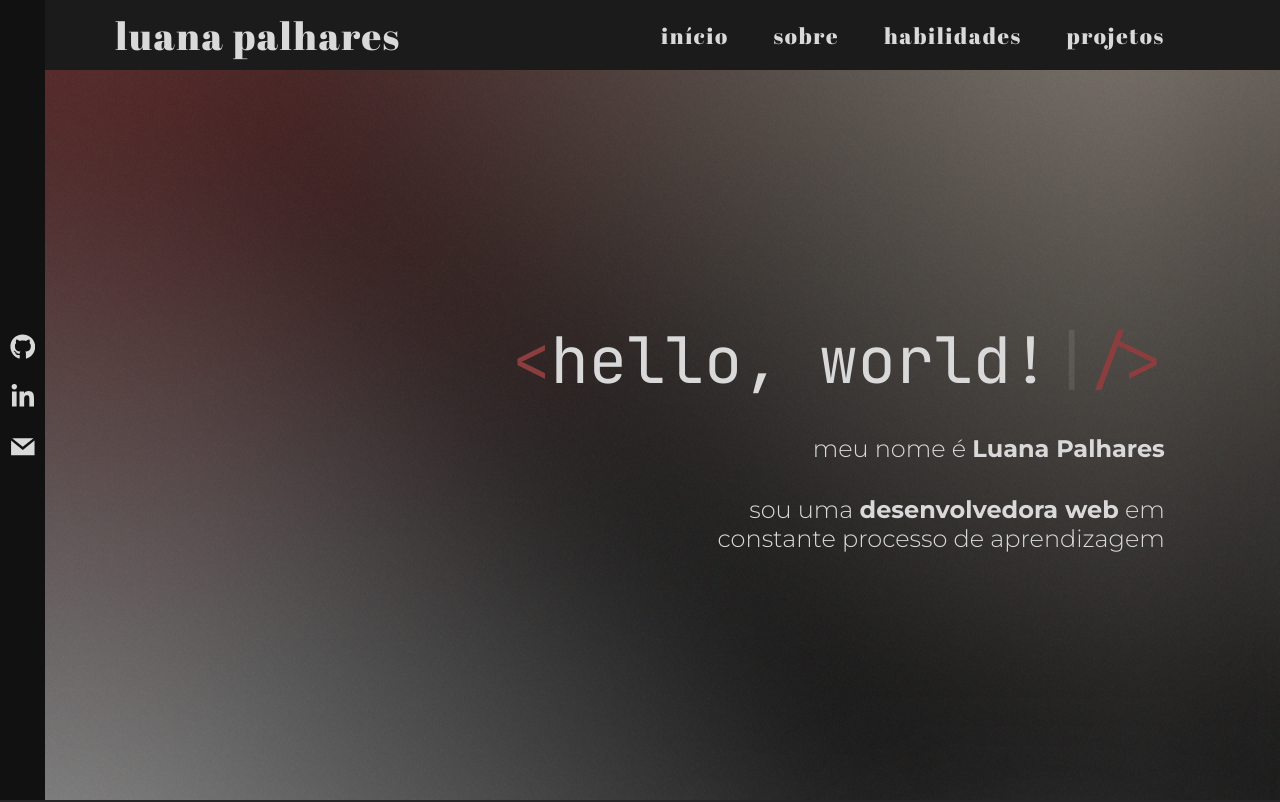
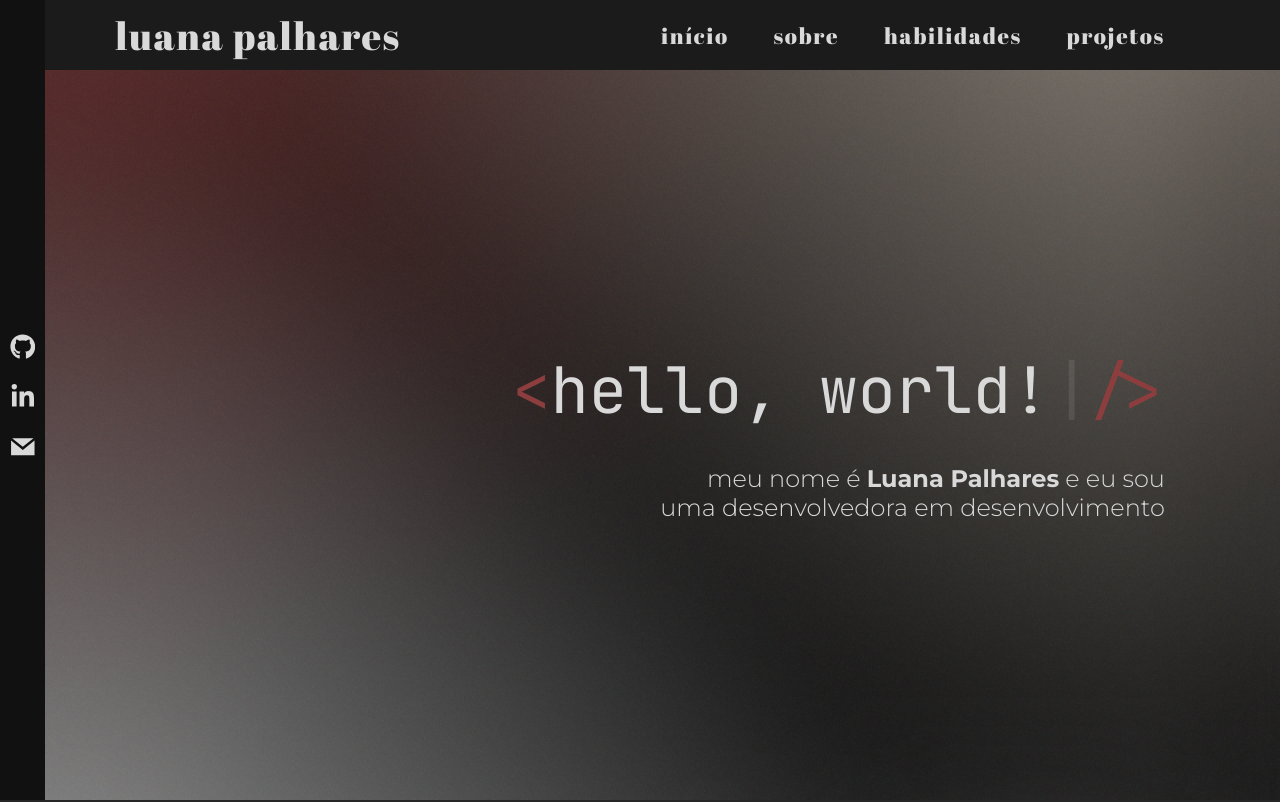
Before and after one commit to lubeires/portfolio, a React (Create React App) app: page / in a window 1280 px wide. Shown: the top 802 px of the page. Built offline with nearby package versions, Linux system fonts and the light colour scheme.

Commit message:
update home

```diff
--- a/src/components/Home.tsx
+++ b/src/components/Home.tsx
@@ -16,11 +16,8 @@ export const Home = () => {
         /&gt;
       </code>
       <p>
-        meu nome é <strong>Luana Palhares</strong>
-      </p>
-      <p>
-        sou uma <strong>desenvolvedora web</strong> em constante
-        processo de aprendizagem
+        meu nome é <strong>Luana Palhares</strong> e eu sou uma desenvolvedora
+        em desenvolvimento
       </p>
     </section>
   );
```
